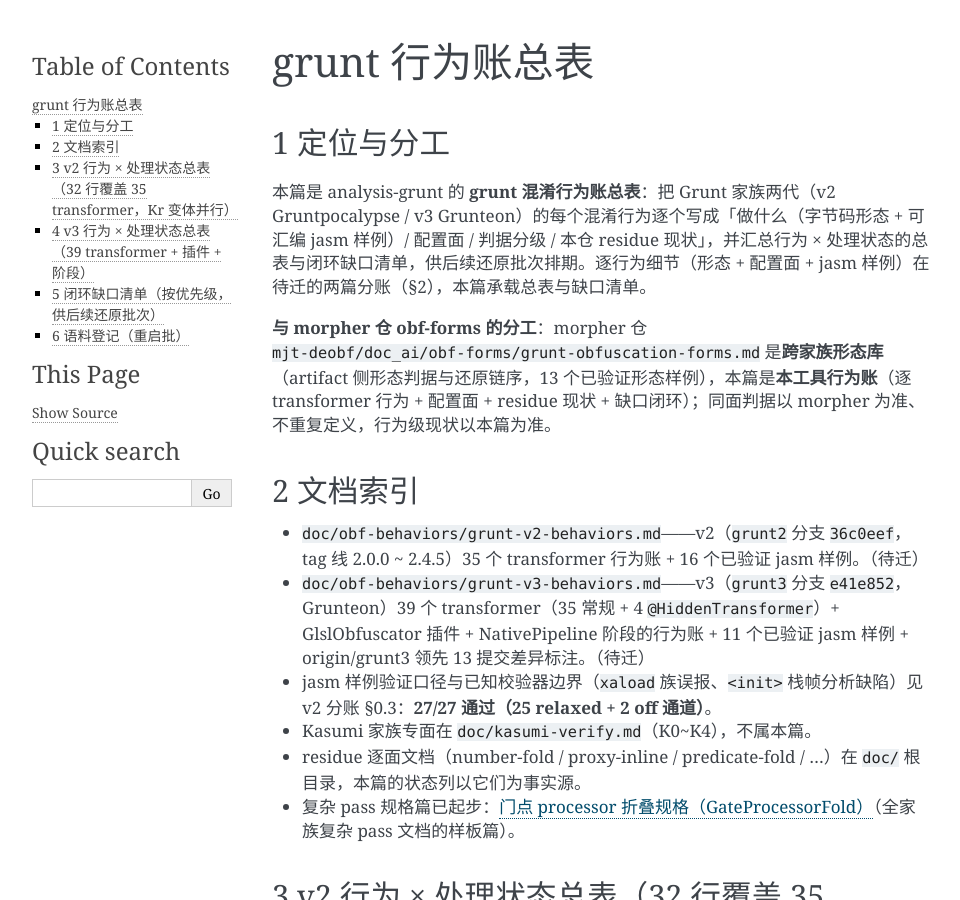
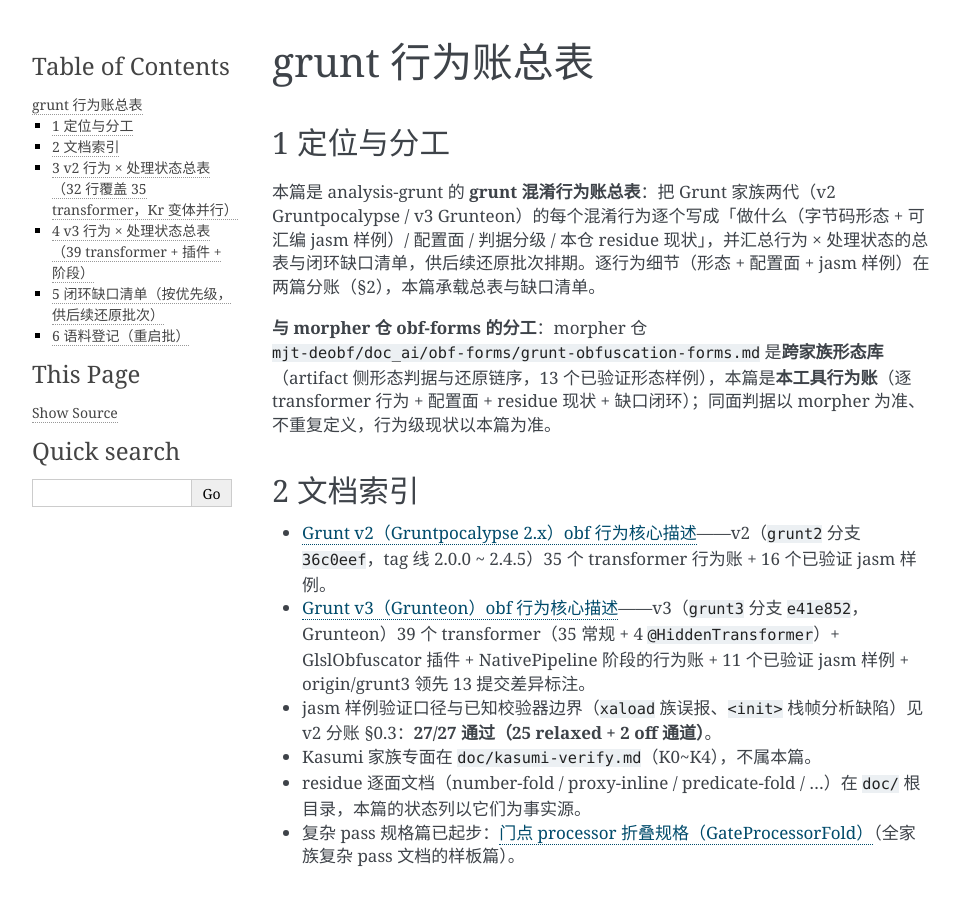
Before and after one commit to luiox/analysis-grunt, a Sphinx documentation site: the page built from doc/obf-behaviors.rst, in a window 1280 px wide and 900 px high. Shown: the whole window, without its empty margins (148-1108 px from the left). Built offline with Sphinx 7.4.7, drawn with Linux system fonts in a browser that asks for light colours.

Commit message:
docs(grunt): index 挂两分账 toctree、总账待迁注记转在册，check_refs 孤儿检查支持子目录条目

```diff
--- a/doc/check_refs.py
+++ b/doc/check_refs.py
@@ -156,13 +156,16 @@ def check(root: Path):
     labels, rst_files, dup = collect_labels(doc_dir)
     problems += dup
     in_tree = toctree_entries(doc_dir / "index.rst")
+    # 子目录 toctree 条目（Sphinx 相对 index 所在目录解析，如 obf-behaviors/<stem>）
+    # 按末段 stem 归一比对——孤儿判定只看「挂进 toctree 与否」，不看层级。
+    in_tree_stems = in_tree | {entry.rsplit("/", 1)[-1] for entry in in_tree}
     groups, headers = micro_targets(root / "src")
 
     # RST 侧：文档内链必须指向在册文件/已声明 label，匿名 md/rst 链接一律禁止。
     for p in sorted(doc_dir.rglob("*.rst")):
         if p.name == "index.rst":
             continue
-        if p.stem not in in_tree:
+        if p.stem not in in_tree_stems:
             problems.append(f"{p.name}: 未挂进 index.rst 的 toctree（Sphinx -W 会报 orphan）")
     for p in sorted(doc_dir.rglob("*.rst")):
         for lineno, line in iter_lines(p):
--- a/doc/index.rst
+++ b/doc/index.rst
@@ -10,11 +10,11 @@ Grunt 家族（v2 Gruntpocalypse / v3 Grunteon）混淆产物静态还原的行
    :caption: 行为账与规格
 
    obf-behaviors
+   obf-behaviors/grunt-v2-behaviors
+   obf-behaviors/grunt-v3-behaviors
    corpus-ledger
    gate-processor-fold-spec
 
 待迁清单（md 层，后续批迁入本站）：
 
-- ``doc/obf-behaviors/grunt-v2-behaviors.md``——v2（Gruntpocalypse 2.x）35 个 transformer 行为账。
-- ``doc/obf-behaviors/grunt-v3-behaviors.md``——v3（Grunteon）39 个 transformer + GlslObfuscator 插件 + NativePipeline 阶段行为账。
 - 逐面账本族（形态 / 实现笔记两类 markdown 账本，约 30 对），按批转 RST 或并入对应 pass 规格篇。
--- a/doc/obf-behaviors.rst
+++ b/doc/obf-behaviors.rst
@@ -8,7 +8,7 @@ grunt 行为账总表
 1 定位与分工
 ------------
 
-本篇是 analysis-grunt 的 **grunt 混淆行为账总表**：把 Grunt 家族两代（v2 Gruntpocalypse / v3 Grunteon）的每个混淆行为逐个写成「做什么（字节码形态 + 可汇编 jasm 样例）/ 配置面 / 判据分级 / 本仓 residue 现状」，并汇总行为 × 处理状态的总表与闭环缺口清单，供后续还原批次排期。逐行为细节（形态 + 配置面 + jasm 样例）在待迁的两篇分账（§2），本篇承载总表与缺口清单。
+本篇是 analysis-grunt 的 **grunt 混淆行为账总表**：把 Grunt 家族两代（v2 Gruntpocalypse / v3 Grunteon）的每个混淆行为逐个写成「做什么（字节码形态 + 可汇编 jasm 样例）/ 配置面 / 判据分级 / 本仓 residue 现状」，并汇总行为 × 处理状态的总表与闭环缺口清单，供后续还原批次排期。逐行为细节（形态 + 配置面 + jasm 样例）在两篇分账（§2），本篇承载总表与缺口清单。
 
 **与 morpher 仓 obf-forms 的分工**：morpher 仓 ``mjt-deobf/doc_ai/obf-forms/grunt-obfuscation-forms.md`` 是\ **跨家族形态库**\ （artifact 侧形态判据与还原链序，13 个已验证形态样例），本篇是\ **本工具行为账**\ （逐 transformer 行为 + 配置面 + residue 现状 + 缺口闭环）；同面判据以 morpher 为准、不重复定义，行为级现状以本篇为准。
 
@@ -17,8 +17,8 @@ grunt 行为账总表
 2 文档索引
 ----------
 
-- ``doc/obf-behaviors/grunt-v2-behaviors.md``——v2（``grunt2`` 分支 ``36c0eef``，tag 线 2.0.0 ~ 2.4.5）35 个 transformer 行为账 + 16 个已验证 jasm 样例。（待迁）
-- ``doc/obf-behaviors/grunt-v3-behaviors.md``——v3（``grunt3`` 分支 ``e41e852``，Grunteon）39 个 transformer（35 常规 + 4 ``@HiddenTransformer``）+ GlslObfuscator 插件 + NativePipeline 阶段的行为账 + 11 个已验证 jasm 样例 + origin/grunt3 领先 13 提交差异标注。（待迁）
+- :doc:`obf-behaviors/grunt-v2-behaviors`\ ——v2（``grunt2`` 分支 ``36c0eef``，tag 线 2.0.0 ~ 2.4.5）35 个 transformer 行为账 + 16 个已验证 jasm 样例。
+- :doc:`obf-behaviors/grunt-v3-behaviors`\ ——v3（``grunt3`` 分支 ``e41e852``，Grunteon）39 个 transformer（35 常规 + 4 ``@HiddenTransformer``）+ GlslObfuscator 插件 + NativePipeline 阶段的行为账 + 11 个已验证 jasm 样例 + origin/grunt3 领先 13 提交差异标注。
 - jasm 样例验证口径与已知校验器边界（``xaload`` 族误报、\ ``<init>`` 栈帧分析缺陷）见 v2 分账 §0.3：\ **27/27 通过（25 relaxed + 2 off 通道）**。
 - Kasumi 家族专面在 ``doc/kasumi-verify.md``\ （K0~K4），不属本篇。
 - residue 逐面文档（number-fold / proxy-inline / predicate-fold / …）在 ``doc/`` 根目录，本篇的状态列以它们为事实源。
```
